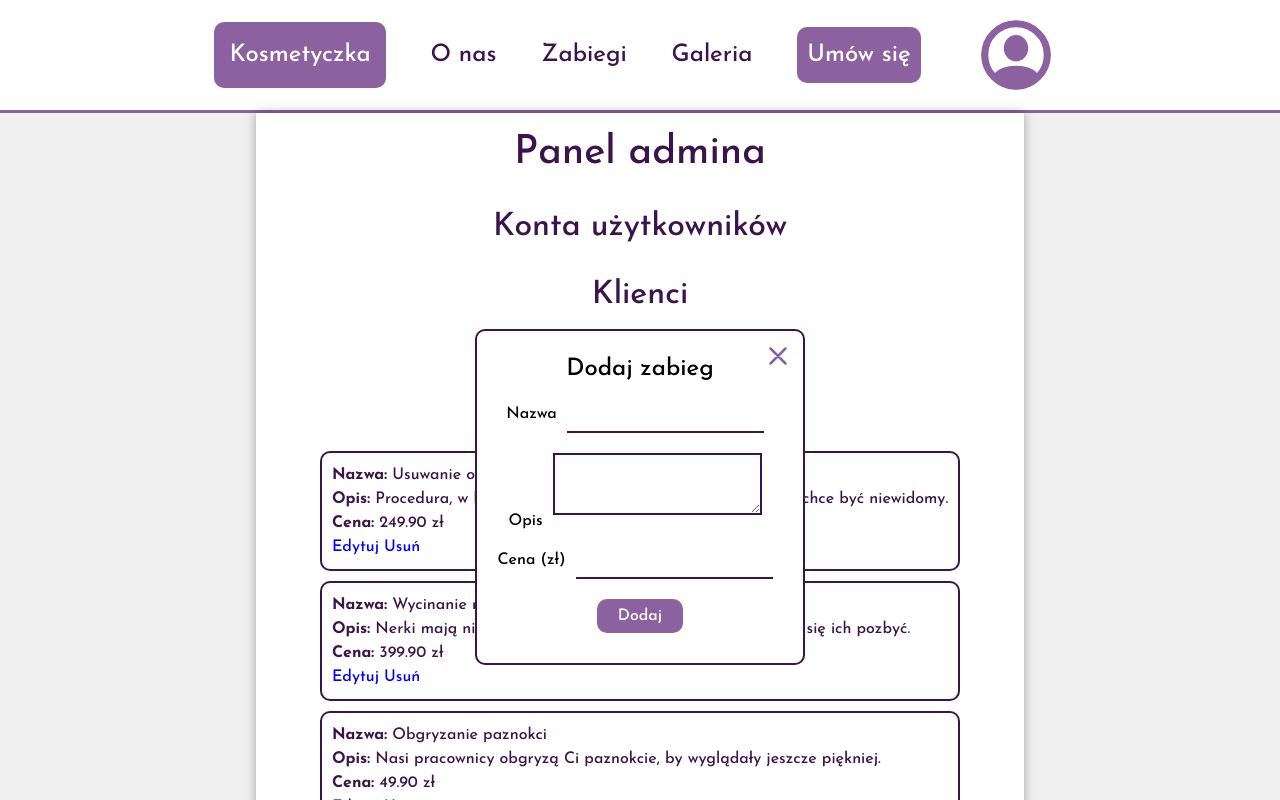
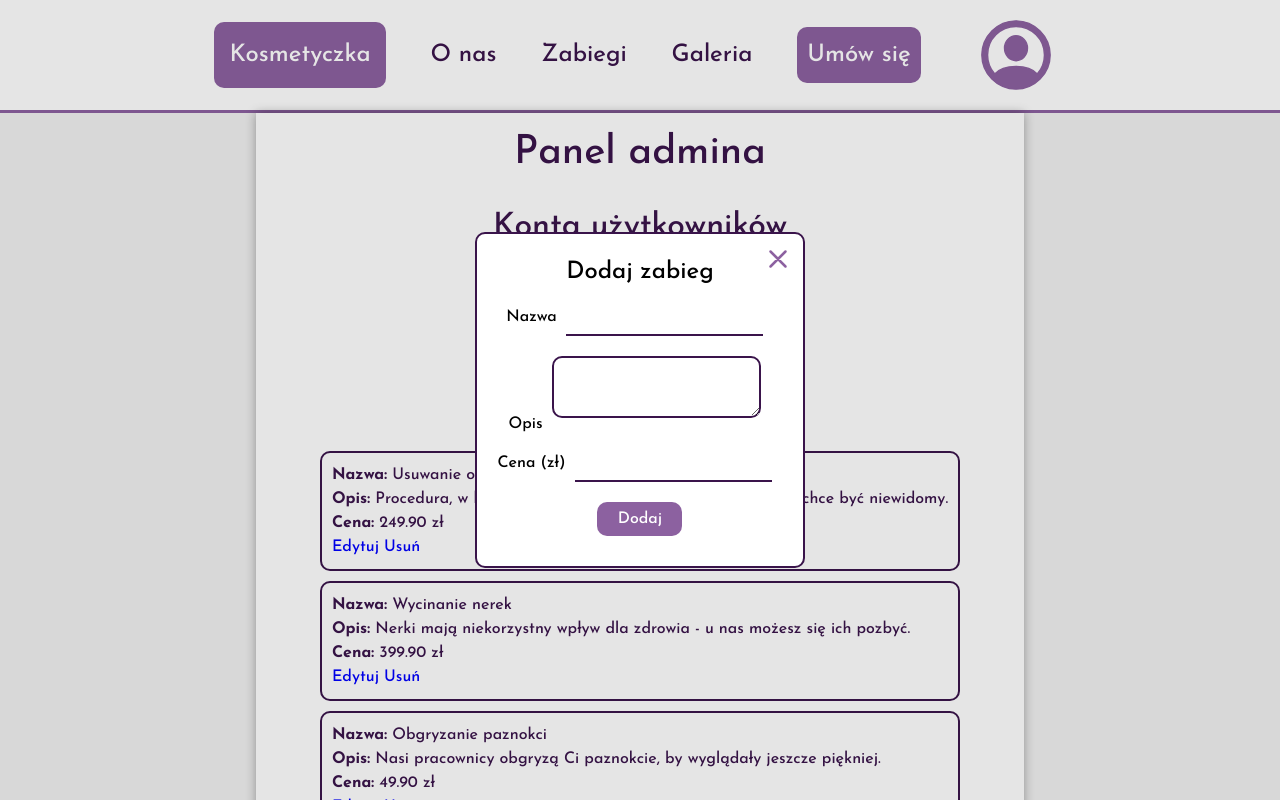
Before and after one commit to 1p22geo/kosmetyczk_kacper_dygon, a Next.js app: page /admin-panel in a window 1280 px wide. Both pictures are taken after a click on the button "Dodaj zabieg". Shown: the top 800 px of the page. Built offline with nearby package versions, Linux system fonts and the light colour scheme.

Commit message:
made admin panel dialog a component

```diff
--- a/src/app/admin-panel/admin-panel.css
+++ b/src/app/admin-panel/admin-panel.css
@@ -31,6 +31,7 @@ input:not([type="submit"]){
 
 textarea{
     border:var(--font-color) solid 2px;
+    border-radius: 10px
 }
 
 input, textarea{
@@ -51,21 +52,3 @@ input[type="submit"]{
     align-self:center;
     padding:5px;
 }
-
-dialog{
-    padding:20px;
-    border-radius: 10px;
-    border: #3A144B solid 2px;
-}
-
-.close-dialog-button{
-    position:absolute;
-    top:10px;
-    right:10px;
-    left: auto;
-}
-
-.close-dialog-button img{
-    height:30px;
-    width:30px;
-}
--- a/src/app/admin-panel/page.tsx
+++ b/src/app/admin-panel/page.tsx
@@ -2,26 +2,19 @@
 
 import GeneralLayout from "@/app/generalLayout";
 import "./admin-panel.css";
-import TreatmentList, { Treatment } from "@/app/components/admin-panel-related/treatment-list"
+import TreatmentList, { Treatment } from "@/app/components/admin-panel-related/treatment-list/treatment-list"
 
-import CloseDialogIcon from './close-dialog-icon.svg'
-import Image from "next/image"
 import {useRef} from "react";
+import AdminPanelDialog, {
+    AdminPanelDialogHandle
+} from "@/app/components/admin-panel-related/admin-panel-dialog/admin-panel-dialog";
 
 
 export default function AdminPanel() {
 
-    const addTreatmentDialog = useRef<HTMLDialogElement>(null);
+    const addTreatmentDialog = useRef<AdminPanelDialogHandle>(null);
 
     let id = 0;
-
-    function switchAddTreatmentDialogVisibility(){
-        if (addTreatmentDialog.current.open) {
-            addTreatmentDialog.current.close();
-        } else {
-            addTreatmentDialog.current.show();
-        }
-    }
 
     const treatmentArray: Treatment[] = [
         {
@@ -59,12 +52,11 @@ export default function AdminPanel() {
                 </div>
                 <div className="admin-treatments-section">
                     <h2>Zabiegi</h2>
-                    <button onClick={switchAddTreatmentDialogVisibility} className="text-button">Dodaj zabieg</button>
+                    <button onClick={() => addTreatmentDialog.current.open() } className="text-button">Dodaj zabieg</button>
                     <TreatmentList treatmentsArray={treatmentArray}/>
 
 
-                    <dialog ref={addTreatmentDialog}>
-                        <button className="close-dialog-button" onClick={switchAddTreatmentDialogVisibility}><Image src={CloseDialogIcon} alt="close dialog icon" /></button>
+                    <AdminPanelDialog ref={addTreatmentDialog}>
                         <form>
                             <h3>Dodaj zabieg</h3>
                             <label>
@@ -81,7 +73,7 @@ export default function AdminPanel() {
                             </label>
                             <input type="submit" value="Dodaj"/>
                         </form>
-                    </dialog>
+                    </AdminPanelDialog>
 
                 </div>
                 <div className="admin-workers-section">
--- /dev/null
+++ b/src/app/components/admin-panel-related/admin-panel-dialog/admin-panel-dialog.css
@@ -0,0 +1,33 @@
+
+dialog{
+    padding:20px;
+    border-radius: 10px;
+    border: #3A144B solid 2px;
+}
+
+.close-dialog-button{
+    position:absolute;
+    top:10px;
+    right:10px;
+    left: auto;
+}
+
+.close-dialog-button img{
+    height:30px;
+    width:30px;
+}
+
+dialog[open] {
+    animation: fadeIn 0.3s ease;
+}
+
+@keyframes fadeIn {
+    from {
+        opacity: 0;
+        transform: scale(0.95);
+    }
+    to {
+        opacity: 1;
+        transform: scale(1);
+    }
+}
--- /dev/null
+++ b/src/app/components/admin-panel-related/admin-panel-dialog/admin-panel-dialog.tsx
@@ -0,0 +1,25 @@
+import Image from "next/image";
+import CloseDialogIcon from "@/app/admin-panel/close-dialog-icon.svg";
+import React, { ReactNode, useRef, useImperativeHandle } from "react";
+import "./admin-panel-dialog.css"
+
+export interface AdminPanelDialogHandle {
+    open: () => void;
+}
+
+function AdminPanelDialog( props:{ children: ReactNode} , ref: React.Ref<AdminPanelDialogHandle> ) {
+
+    const dialog = useRef<HTMLDialogElement>(null);
+
+    useImperativeHandle(ref, () => ({
+        open: () => dialog.current?.showModal(),
+    }));
+
+    return <dialog ref={dialog}>
+        <button className="close-dialog-button" onClick={() => dialog.current.close()}><Image src={CloseDialogIcon} alt="close dialog icon" /></button>
+        {props.children}
+    </dialog>
+
+}
+
+export default React.forwardRef(AdminPanelDialog);
--- a/src/app/components/admin-panel-related/treatment-list.tsx
+++ /dev/null
@@ -1,46 +0,0 @@
-
-import "./treatment-list.css"
-
-export interface Treatment{
-    id: number;
-    title: string;
-    description: string;
-    price: number;
-}
-
-export default function TreatmentList(props: {treatmentsArray: Array<Treatment>}) {
-
-    // function switchEditDialogVisibility
-
-    const renderedTreatmentsList = props.treatmentsArray.map((treatment: Treatment) => {
-            return(
-                <div key={treatment.id} className="admin-panel-list-element">
-                    <div>
-                        <p><b>Nazwa: </b>{treatment.title}</p>
-                    </div>
-                    <div>
-                        <p><b>Opis: </b>{treatment.description}</p>
-                    </div>
-                    <div>
-                        <p><b>Cena: </b>{treatment.price.toFixed(2)} zł</p>
-                    </div>
-                    <button>
-                        Edytuj
-                    </button>
-                    <button>
-                        Usuń
-                    </button>
-                </div>
-            )
-        }
-
-    )
-
-    return (
-        <div>
-            {renderedTreatmentsList}
-        </div>
-    );
-
-
-}
--- /dev/null
+++ b/src/app/components/admin-panel-related/treatment-list/treatment-list.tsx
@@ -0,0 +1,67 @@
+
+import "./treatment-list.css"
+// import AdminPanelDialog, {
+//     AdminPanelDialogHandle
+// } from "@/app/components/admin-panel-related/admin-panel-dialog/admin-panel-dialog";
+export interface Treatment{
+    id: number;
+    title: string;
+    description: string;
+    price: number;
+}
+
+export default function TreatmentList(props: {treatmentsArray: Array<Treatment>}) {
+
+    const renderedTreatmentsList = props.treatmentsArray.map((treatment: Treatment) => {
+
+
+
+            return(
+                <div key={treatment.id} className="admin-panel-list-element">
+                    <div>
+                        <p><b>Nazwa: </b>{treatment.title}</p>
+                    </div>
+                    <div>
+                        <p><b>Opis: </b>{treatment.description}</p>
+                    </div>
+                    <div>
+                        <p><b>Cena: </b>{treatment.price.toFixed(2)} zł</p>
+                    </div>
+                    <button>
+                        Edytuj
+                    </button>
+                    <button>
+                        Usuń
+                    </button>
+                    {/*<AdminPanelDialog>*/}
+                    {/*    <form>*/}
+                    {/*        <h3>Edytuj zabieg</h3>*/}
+                    {/*        <label>*/}
+                    {/*            Nazwa*/}
+                    {/*            <input type="text" value={treatment.title}/>*/}
+                    {/*        </label>*/}
+                    {/*        <label>*/}
+                    {/*            Opis*/}
+                    {/*            <textarea  value={treatment.description}/>*/}
+                    {/*        </label>*/}
+                    {/*        <label>*/}
+                    {/*            Cena (zł)*/}
+                    {/*            <input type="number" step="0.01" inputMode="numeric" min="0.01" value={treatment.price}/>*/}
+                    {/*        </label>*/}
+                    {/*        <input type="submit" value="Zmień"/>*/}
+                    {/*    </form>*/}
+                    {/*</AdminPanelDialog>*/}
+                </div>
+            )
+        }
+
+    )
+
+    return (
+        <div>
+            {renderedTreatmentsList}
+        </div>
+    );
+
+
+}
```
Also changed, not shown: src/app/components/admin-panel-related/treatment-list/treatment-list.css (renamed from src/app/components/admin-panel-related/treatment-list.css).
